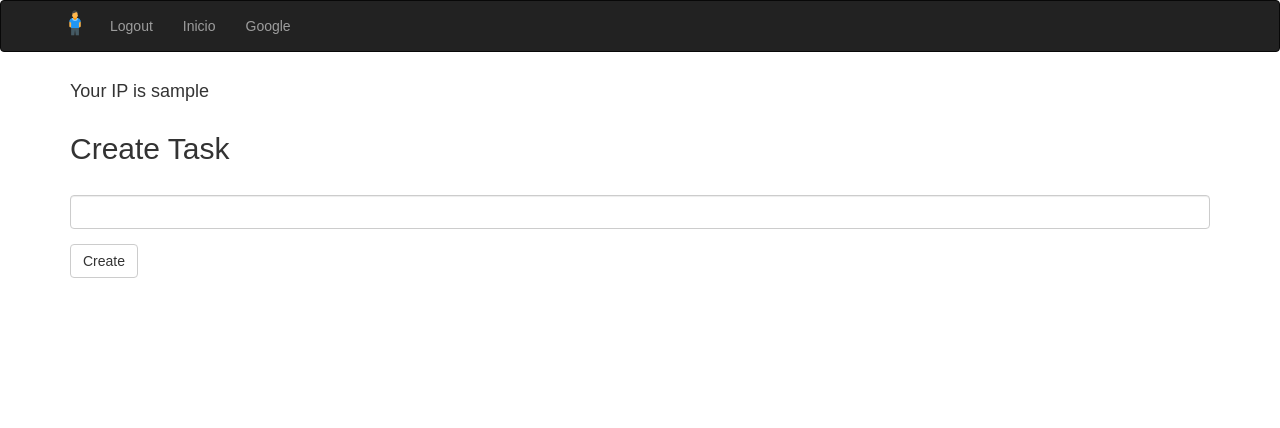
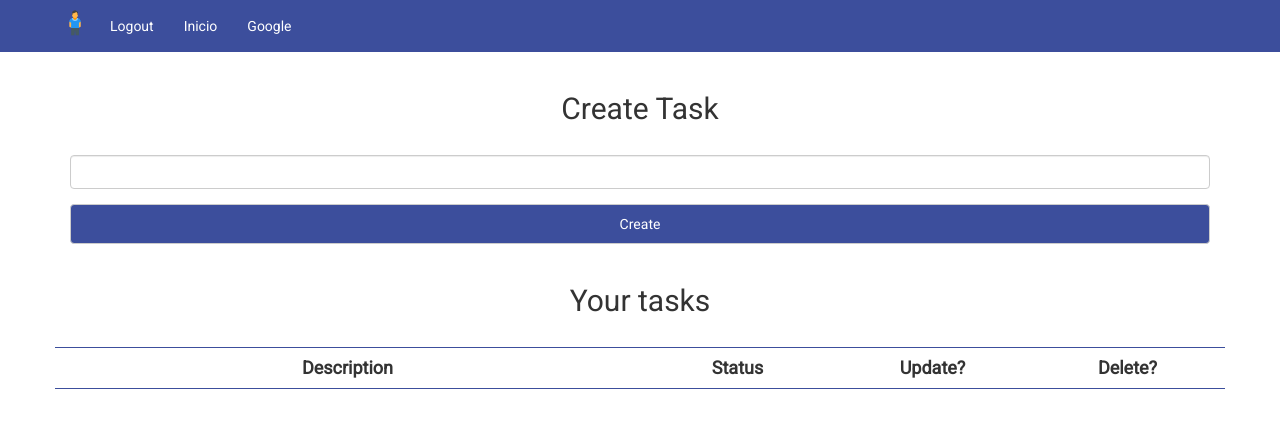
Before and after one commit to sleatherv/TODO-App, a Flask app: page /hello in a window 1280 px wide. Shown: the top 428 px of the page. Run offline with Flask 2, Linux system fonts and the light colour scheme; a user stored in the database is signed in; data that the repository does not hold is empty; some libraries are stand-ins or nearby versions.

Commit message:
New Look for view tasks

```diff
--- a/app/static/css/main.css
+++ b/app/static/css/main.css
@@ -1,11 +1,56 @@
 html * {
-    font-family: sans-serif;
+    font-family: 'Roboto', sans-serif;
+}
+
+.navbar {
+    border-radius: 0%;
+}
+
+.navbar-inverse {
+    background-color: #3c4e9c;
+    border-color: #3c4e9c;
+}
+
+.navbar-inverse .navbar-nav>li>a {
+    color: #ffffff;
 }
 
 .navbar-brand {
     padding: 5px;
 }
 
-img {
+.navbar-brand img {
     max-width: 30px;
 }
+
+.head-task {
+    border-top: 0.5px #3c4e9c solid;
+    border-bottom: 0.5px #3c4e9c solid;
+}
+
+.head-task h4 {
+    font-weight: bold;
+}
+
+#submit {
+    background-color: #3c4e9c;
+    height: 40px;
+    width: 100%;
+    color: white;
+}
+
+#update {
+    background-color: #1d633c;
+    color: white;
+    width: 100%;
+}
+
+#delete {
+    background-color: red;
+    color: white;
+    width: 100%;
+}
+
+.label {
+    font-size: 14px;
+}
--- a/app/templates/hello.html
+++ b/app/templates/hello.html
@@ -13,18 +13,40 @@ Welcome
     {% if username %}
     <h1>Welcome, {{ username | capitalize }}</h1>
     {% endif  %}
-    {% if user_ip %}
+    <!-- {% if user_ip %}
     <h4>Your IP is {{user_ip}}</h4>
     {% else %}
     <a href="{{ url_for('index') }}"> Go to index</a>
-    {% endif %}
+    {% endif %} -->
 </div>
-<div class="container">
+<div class="container text-center">
     <h2>Create Task</h2>
     {{ wtf.quick_form(todo_form) }}
 </div>
-
-{% for todo in todos %}
-{{macro.render_todo(todo, delete_form, update_form)}}
-{%endfor%}
-{% endblock%}
+<div class="container">
+    <br>
+    <div class="text-center">
+        <h2>Your tasks</h2>
+    </div>
+    <br>
+    <div class="row head-task text-center">
+        <div class=" col-lg-6">
+            <h4>Description</h4>
+        </div>
+        <div class="col-lg-2">
+            <h4>Status</h4>
+        </div>
+        <div class="col-lg-2">
+            <h4>Update?</h4>
+        </div>
+        <div class="col-lg-2">
+            <h4>Delete?</h4>
+        </div>
+    </div>
+</div>
+<div class="container">
+    {% for todo in todos %}
+    {{macro.render_todo(todo, delete_form, update_form)}}
+    {%endfor%}
+    {% endblock%}
+</div>
--- a/app/templates/macros.html
+++ b/app/templates/macros.html
@@ -1,21 +1,26 @@
 {% import 'bootstrap/wtf.html' as wtf %}
 
 {% macro render_todo(todo, delete_form, update_form) %}
-<div class="container">
-    <br>
-    <li class="list-group-item">
-        <span class='badge badge-info'>
-            {%if todo.to_dict().done %}
-            Done
-            {% else %}
-            To do
-            {% endif %}
-        </span>
-        Descripción: {{ todo.to_dict().description }}
 
+<br>
+<div class="row">
+    <div class=" col-lg-6">
+        <!-- <li class="list-group-item"> -->
+        {{ todo.to_dict().description }}
+        <!-- </li> -->
+    </div>
+    <div class="col-lg-2 text-center">
+        {%if todo.to_dict().done %}
+        <span class='label label-success'>Done</span>
+        {% else %}
+        <span class='label label-warning'>To do</span>
+        {% endif %}
+    </div>
+    <div class="col-lg-2">
+        {{ wtf.quick_form(update_form, action=url_for('update', todo_id=todo.id, done=todo.to_dict().done)) }}
+    </div>
+    <div class="col-lg-2">
         {{ wtf.quick_form(delete_form, action=url_for('delete', todo_id=todo.id)) }}
-        {{ wtf.quick_form(update_form, action=url_for('update', todo_id=todo.id, done=todo.to_dict().done)) }}
-    </li>
+    </div>
 </div>
-
 {% endmacro %}
```
